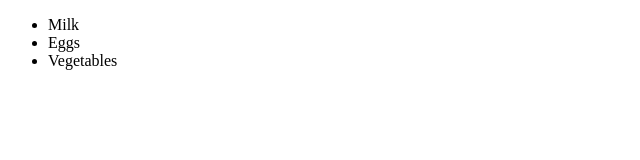
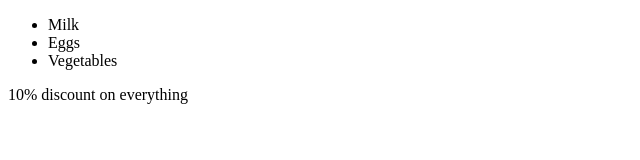
Before and after one commit to SirishaRevadi/GitTestProject, a plain HTML site: page index.html in a window 1280 px wide. Shown: the whole page, without its empty margins (0-640 px from the left). Drawn offline with Linux system fonts and the light colour scheme.

Commit message:
discount applied

```diff
--- a/index.html
+++ b/index.html
@@ -11,5 +11,7 @@
 		<li>Vegetables</li>
 	</ul>
 
+	<div>10% discount on everything</div>
+
 </body>
 </html>
```
